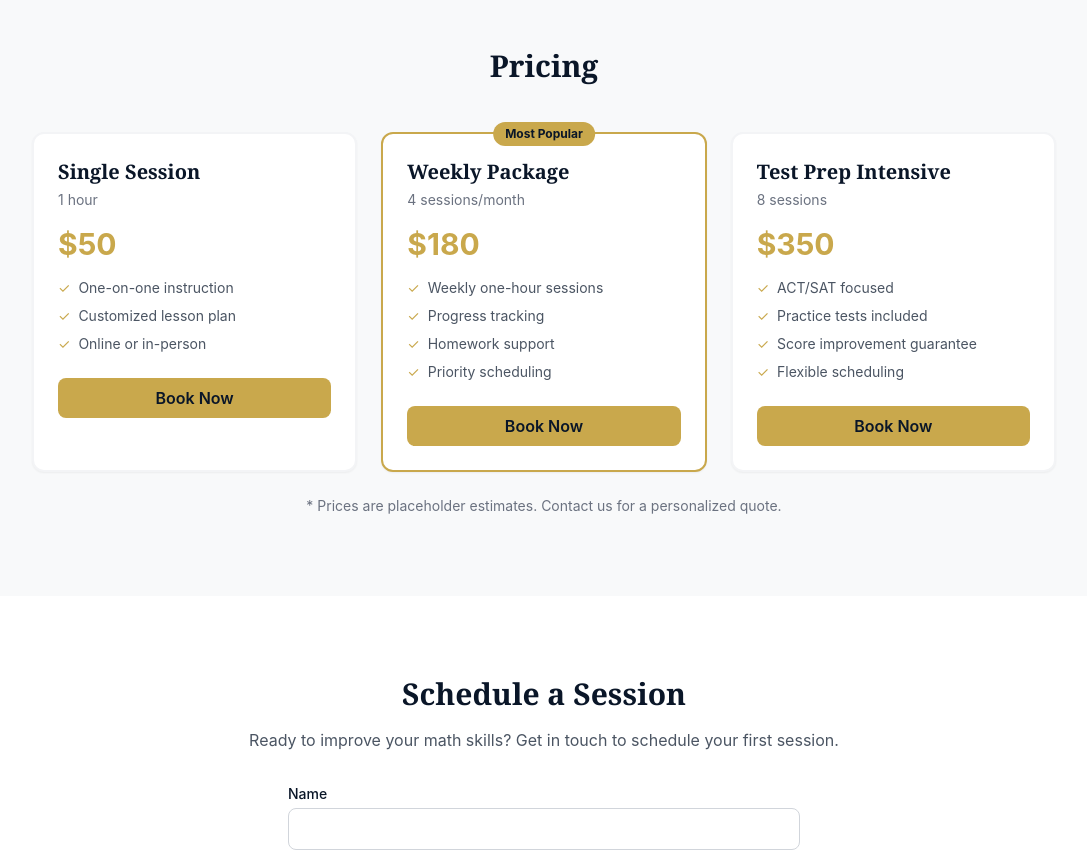
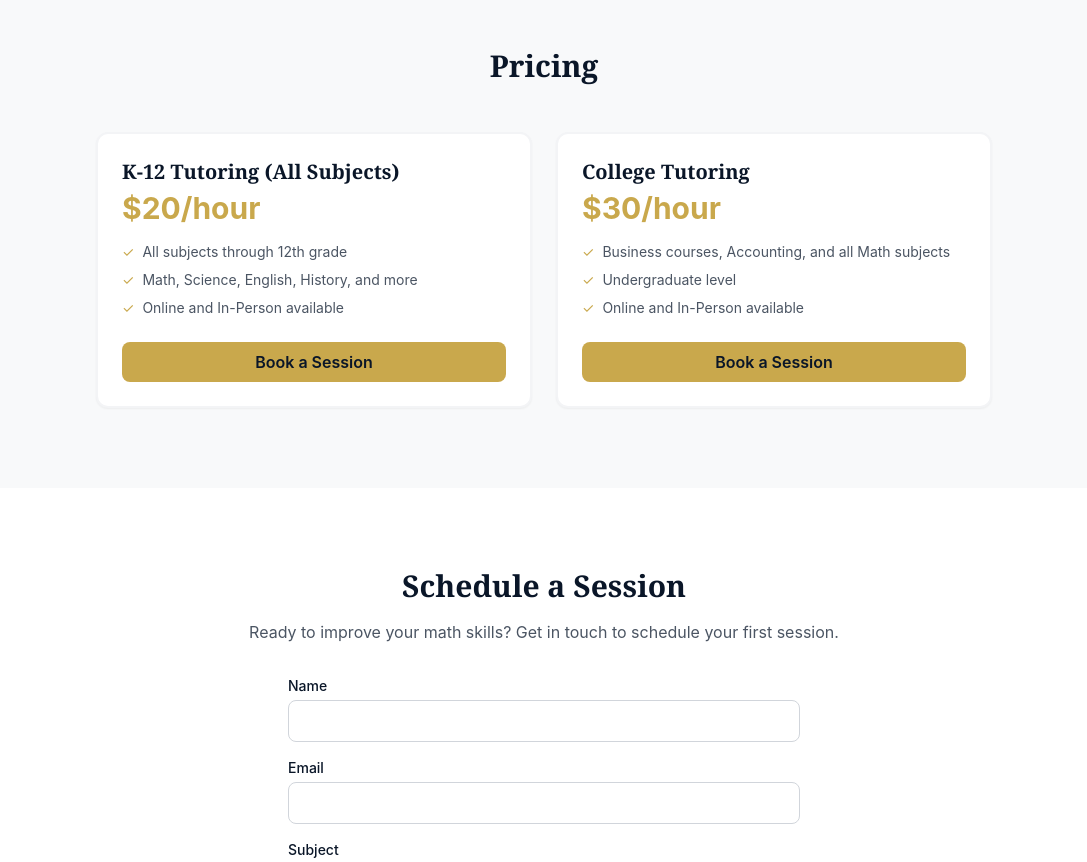
Before and after one commit to lazard1040/govyn-org, a Next.js app: page /tutoring in a window 1280 px wide. Shown: the part 860-1722 px from the top of the page, without its empty margins (96-1183 px from the left). Built offline with nearby package versions, Linux system fonts and the light colour scheme.

Commit message:
feat: add pricing to tutoring, tax services, and bookstore pages

```diff
--- a/src/app/bookstore/page.tsx
+++ b/src/app/bookstore/page.tsx
@@ -5,9 +5,13 @@ const books = [
     title: "Laugh Now, Cry Later",
     author: "Gregory Lazard Jr.",
     description: "A powerful poetry collection exploring New Orleans culture, love, loss, and triumph. Raw, honest, and deeply personal.",
-    price: "$14.99",
     status: "available",
     category: "Poetry",
+    hasDualPricing: true,
+    paperbackPrice: "$16",
+    hardcoverPrice: "$24.99",
+    paperbackLink: "https://a.co/d/0h87M8Xz",
+    hardcoverLink: "https://a.co/d/0h87M8Xz",
   },
   {
     title: "Future Southern Gentleman",
@@ -101,6 +105,34 @@ export default function BookstorePage() {
                   <h3 className="text-lg font-serif font-bold text-navy mb-1">{book.title}</h3>
                   <p className="text-gold text-sm font-medium mb-2">by {book.author}</p>
                   <p className="text-gray-600 text-sm mb-4">{book.description}</p>
+                  {book.hasDualPricing ? (
+                    <div className="space-y-3">
+                      <div className="flex items-center justify-between">
+                        <span className="text-navy font-bold">Paperback — {book.paperbackPrice}</span>
+                      </div>
+                      <div className="flex items-center justify-between">
+                        <span className="text-navy font-bold">Hardcover — {book.hardcoverPrice}</span>
+                      </div>
+                      <div className="flex gap-3">
+                        <a
+                          href={book.paperbackLink}
+                          target="_blank"
+                          rel="noopener noreferrer"
+                          className="flex-1 text-center bg-gold text-navy px-4 py-2 rounded-lg text-sm font-semibold hover:bg-yellow-500 transition-colors"
+                        >
+                          Buy Now
+                        </a>
+                        <a
+                          href={book.hardcoverLink}
+                          target="_blank"
+                          rel="noopener noreferrer"
+                          className="flex-1 text-center bg-navy text-white border-2 border-gold px-4 py-2 rounded-lg text-sm font-semibold hover:bg-navy/90 transition-colors"
+                        >
+                          Buy Hardcover
+                        </a>
+                      </div>
+                    </div>
+                  ) : (
                     <div className="flex items-center justify-between">
                       <span className="text-navy font-bold">{book.price}</span>
                       {book.status === "available" ? (
@@ -118,6 +150,7 @@ export default function BookstorePage() {
                         </span>
                       )}
                     </div>
+                  )}
                 </div>
               </div>
             ))}
--- a/src/app/page.tsx
+++ b/src/app/page.tsx
@@ -6,18 +6,21 @@ const services = [
     description: "Expert math instruction for grades 5 through college. ACT/SAT prep, algebra, geometry, and statistics.",
     icon: "📐",
     href: "/tutoring",
+    pricing: "Starting at $20/hr",
   },
   {
     title: "Tax Services",
     description: "Professional tax preparation for individuals, self-employed, and small businesses.",
     icon: "📊",
     href: "/tax-services",
+    pricing: "Starting at $400",
   },
   {
     title: "Publishing",
     description: "Poetry collections, educational workbooks, and the R&B Bible Series.",
     icon: "📚",
     href: "/bookstore",
+    pricing: "From $16",
   },
   {
     title: "Business Consulting",
@@ -123,6 +126,9 @@ export default function Home() {
                   {service.title}
                 </h3>
                 <p className="text-gray-600 text-sm">{service.description}</p>
+                {"pricing" in service && (
+                  <p className="text-gold font-semibold text-sm mt-2">{service.pricing}</p>
+                )}
               </Link>
             ))}
           </div>
--- a/src/app/tax-services/page.tsx
+++ b/src/app/tax-services/page.tsx
@@ -39,8 +39,30 @@ export default function TaxServicesPage() {
         subtitle="Professional tax preparation and planning for individuals, self-employed workers, and small businesses."
       />
 
+      {/* Pricing */}
+      <section className="py-16 md:py-20">
+        <div className="max-w-7xl mx-auto px-4 sm:px-6 lg:px-8">
+          <h2 className="text-3xl font-serif font-bold text-navy text-center mb-8">
+            Pricing
+          </h2>
+          <div className="max-w-2xl mx-auto bg-white p-8 rounded-xl shadow-sm border border-gray-100 text-center">
+            <h3 className="text-2xl font-serif font-bold text-navy mb-2">Tax Preparation</h3>
+            <p className="text-4xl font-bold text-gold mb-4">$400 <span className="text-lg font-normal text-gray-500">flat rate</span></p>
+            <p className="text-gray-600 mb-6">
+              <span className="font-semibold text-navy">$100 deposit required</span> to reserve your appointment — remaining $300 due at completion.
+            </p>
+            <a
+              href="/contact?subject=Book+Tax+Appointment"
+              className="inline-block bg-gold text-navy px-6 py-3 rounded-lg font-semibold hover:bg-yellow-500 transition-colors"
+            >
+              Book Tax Appointment — $400 ($100 deposit today)
+            </a>
+          </div>
+        </div>
+      </section>
+
       {/* Services */}
-      <section className="py-16 md:py-20">
+      <section className="py-16 md:py-20 bg-light-gray">
         <div className="max-w-7xl mx-auto px-4 sm:px-6 lg:px-8">
           <h2 className="text-3xl font-serif font-bold text-navy text-center mb-12">
             What We Offer
@@ -57,7 +79,7 @@ export default function TaxServicesPage() {
       </section>
 
       {/* Process */}
-      <section className="py-16 md:py-20 bg-light-gray">
+      <section className="py-16 md:py-20">
         <div className="max-w-5xl mx-auto px-4 sm:px-6 lg:px-8">
           <h2 className="text-3xl font-serif font-bold text-navy text-center mb-12">
             Our Process
@@ -77,7 +99,7 @@ export default function TaxServicesPage() {
       </section>
 
       {/* CTA + Contact */}
-      <section className="py-16 md:py-20">
+      <section className="py-16 md:py-20 bg-light-gray">
         <div className="max-w-7xl mx-auto px-4 sm:px-6 lg:px-8">
           <h2 className="text-3xl font-serif font-bold text-navy text-center mb-4">
             Book Your Appointment
--- a/src/app/tutoring/page.tsx
+++ b/src/app/tutoring/page.tsx
@@ -13,23 +13,22 @@ const subjects = [
 
 const pricingTiers = [
   {
-    name: "Single Session",
-    price: "$50",
-    duration: "1 hour",
-    features: ["One-on-one instruction", "Customized lesson plan", "Online or in-person"],
+    name: "K-12 Tutoring (All Subjects)",
+    price: "$20/hour",
+    features: [
+      "All subjects through 12th grade",
+      "Math, Science, English, History, and more",
+      "Online and In-Person available",
+    ],
   },
   {
-    name: "Weekly Package",
-    price: "$180",
-    duration: "4 sessions/month",
-    features: ["Weekly one-hour sessions", "Progress tracking", "Homework support", "Priority scheduling"],
-    popular: true,
-  },
-  {
-    name: "Test Prep Intensive",
-    price: "$350",
-    duration: "8 sessions",
-    features: ["ACT/SAT focused", "Practice tests included", "Score improvement guarantee", "Flexible scheduling"],
+    name: "College Tutoring",
+    price: "$30/hour",
+    features: [
+      "Business courses, Accounting, and all Math subjects",
+      "Undergraduate level",
+      "Online and In-Person available",
+    ],
   },
 ];
 
@@ -69,21 +68,13 @@ export default function TutoringPage() {
           <h2 className="text-3xl font-serif font-bold text-navy text-center mb-12">
             Pricing
           </h2>
-          <div className="grid grid-cols-1 md:grid-cols-3 gap-6 max-w-5xl mx-auto">
+          <div className="grid grid-cols-1 md:grid-cols-2 gap-6 max-w-4xl mx-auto">
             {pricingTiers.map((tier) => (
               <div
                 key={tier.name}
-                className={`bg-white p-6 rounded-xl shadow-sm border-2 ${
-                  tier.popular ? "border-gold" : "border-gray-100"
-                } relative`}
+                className="bg-white p-6 rounded-xl shadow-sm border-2 border-gray-100"
               >
-                {tier.popular && (
-                  <span className="absolute -top-3 left-1/2 -translate-x-1/2 bg-gold text-navy text-xs font-bold px-3 py-1 rounded-full">
-                    Most Popular
-                  </span>
-                )}
                 <h3 className="text-xl font-serif font-bold text-navy mb-1">{tier.name}</h3>
-                <p className="text-gray-500 text-sm mb-4">{tier.duration}</p>
                 <p className="text-3xl font-bold text-gold mb-4">{tier.price}</p>
                 <ul className="space-y-2 mb-6">
                   {tier.features.map((feature) => (
@@ -93,17 +84,14 @@ export default function TutoringPage() {
                   ))}
                 </ul>
                 <a
-                  href="/contact"
+                  href="/contact?subject=Tutoring+Session+Booking"
                   className="block text-center bg-gold text-navy py-2 rounded-lg font-semibold hover:bg-yellow-500 transition-colors"
                 >
-                  Book Now
+                  Book a Session
                 </a>
               </div>
             ))}
           </div>
-          <p className="text-center text-gray-500 text-sm mt-6">
-            * Prices are placeholder estimates. Contact us for a personalized quote.
-          </p>
         </div>
       </section>
 
```
Lines whose indentation alone changed are shown as unchanged.
